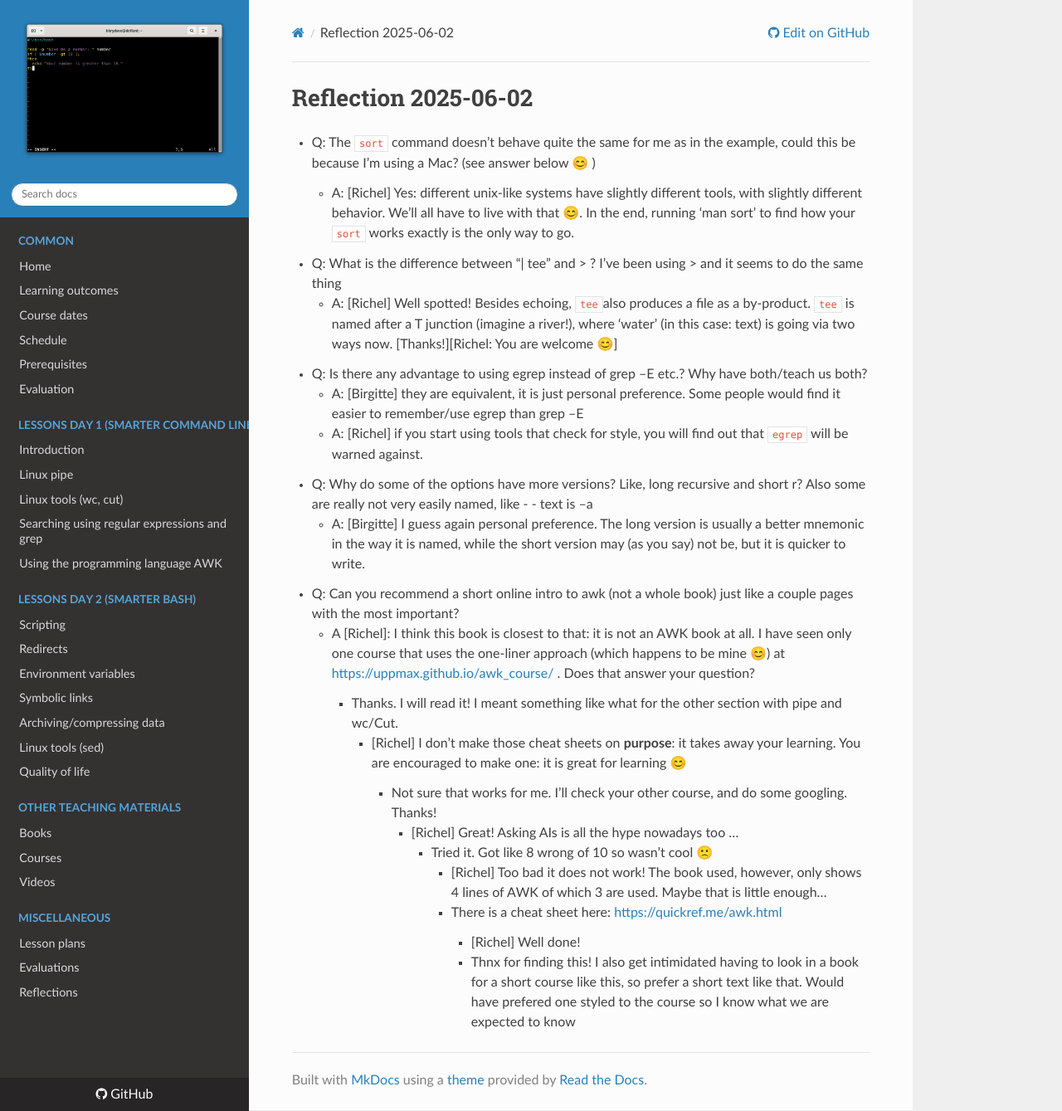
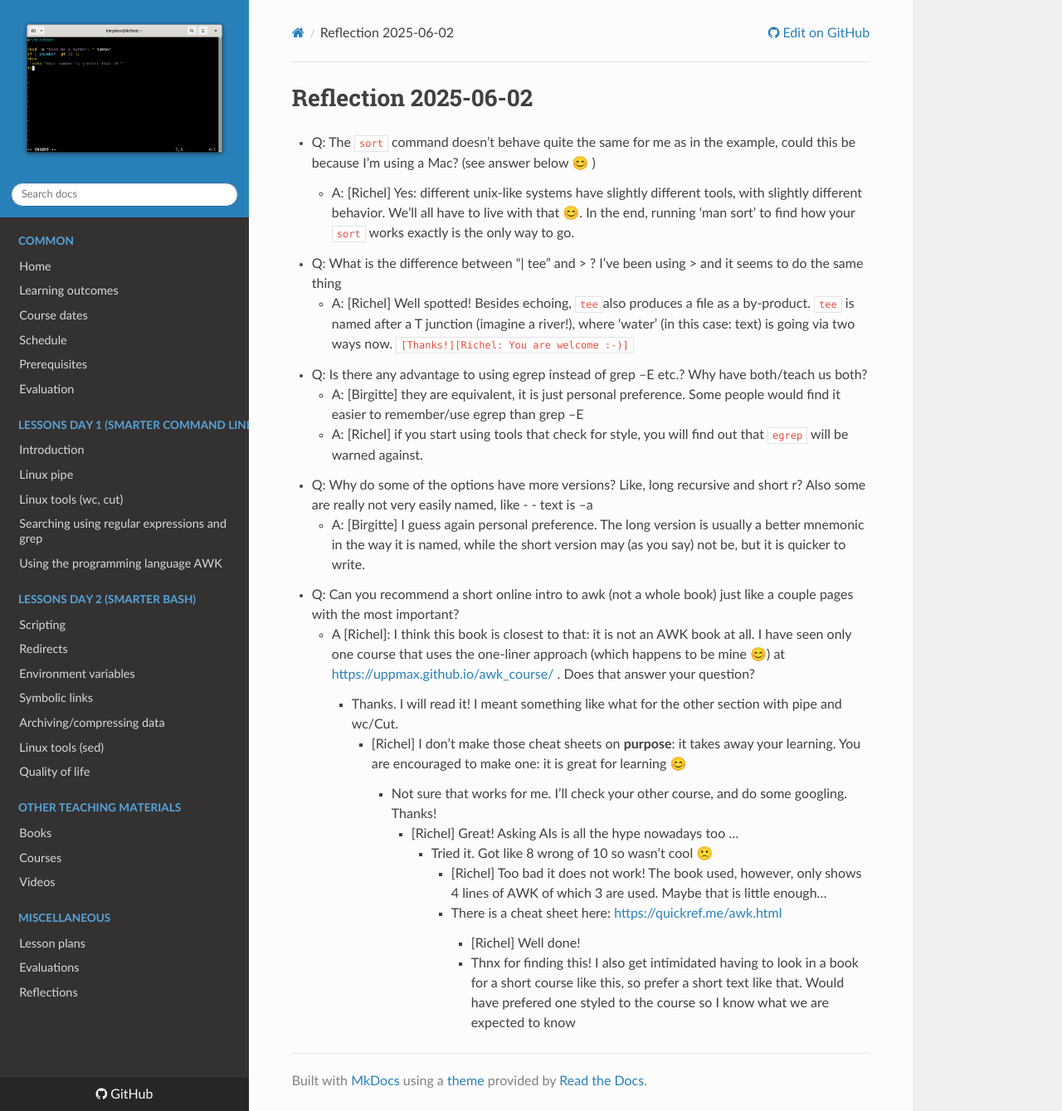
Before and after one commit to UPPMAX/linux-command-line-201, an MkDocs documentation site: the page built from docs/reflections/20250602/README.md, in a window 1280 px wide and 1339 px high. Shown: the whole window at 83% size. Built offline with MkDocs 1.6.1, drawn with Linux system fonts in a browser that asks for light colours; nearby versions of some CDN libraries.

Commit message:
Fix markdown

```diff
--- a/docs/reflections/20250602/README.md
+++ b/docs/reflections/20250602/README.md
@@ -12,7 +12,7 @@
     - A: [Richel] Well spotted! Besides echoing, `tee`also produces a file as
       a by-product. `tee` is named after a T junction (imagine a river!),
       where 'water’ (in this case: text) is going via two ways
-      now. [Thanks!][Richel: You are welcome 😊]
+      now. `[Thanks!][Richel: You are welcome :-)]`
 - Q: Is there any advantage to using egrep instead of grep –E etc.?
   Why have both/teach us both?
     - A: [Birgitte] they are equivalent, it is just personal preference.
@@ -50,4 +50,8 @@
                             - There is a cheat sheet here:
                               <https://quickref.me/awk.html>
                                 - [Richel] Well done!
-                                - Thnx for finding this! I also get intimidated having to look in a book for a short course like this, so prefer a short text like that. Would have prefered one styled to the course so I know what we are expected to know
+                                - Thnx for finding this! I also get intimidated
+                                  having to look in a book for a short course
+                                  like this, so prefer a short text like that.
+                                  Would have prefered one styled to the course
+                                  so I know what we are expected to know
```
